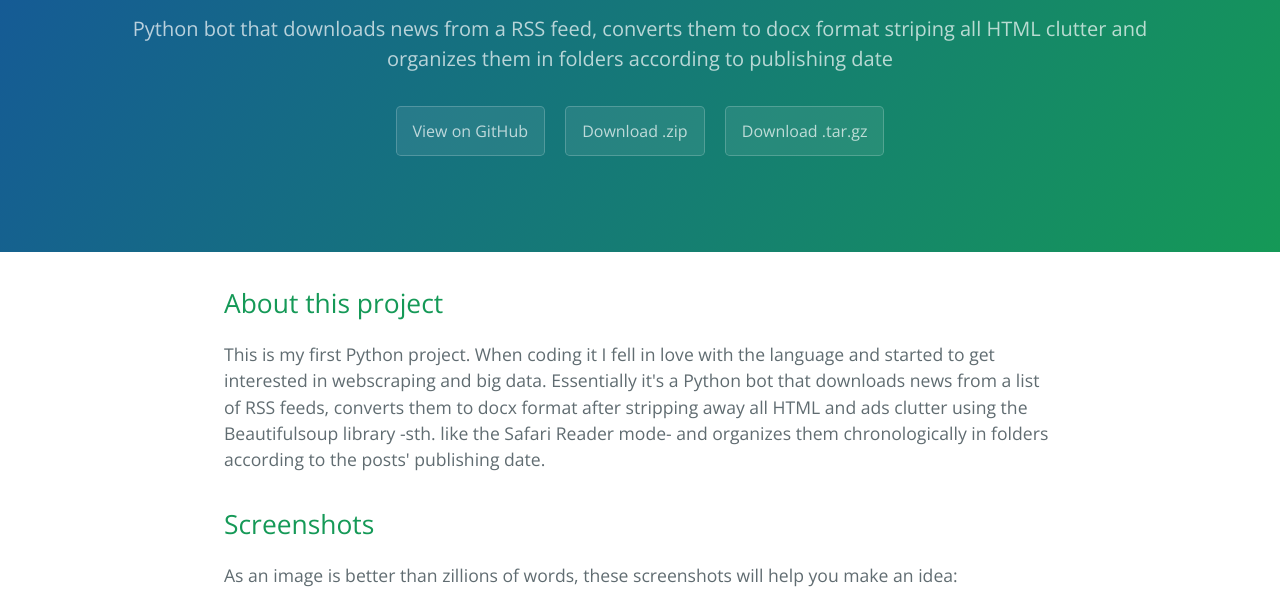
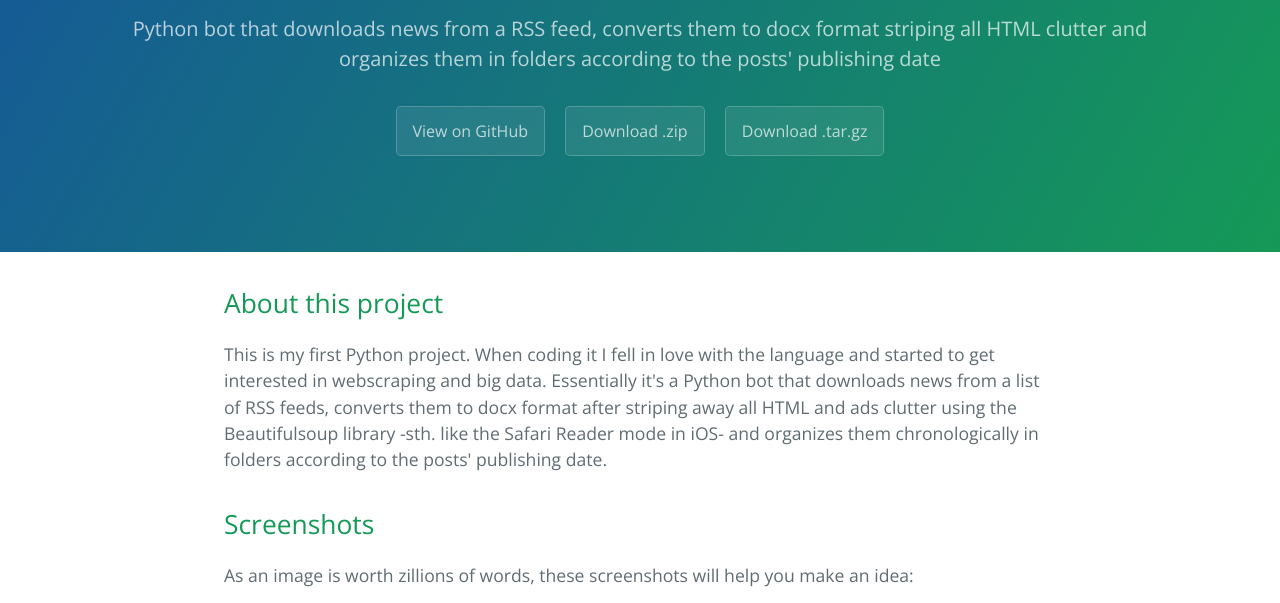
Before and after one commit to joandelason/rssbot, a plain HTML site: page index.html in a window 1280 px wide. Shown: the part 161-764 px from the top of the page. Drawn offline with nearby package versions, Linux system fonts and the light colour scheme; grey boxes are pictures that could not be loaded.

```diff
--- a/index.html
+++ b/index.html
@@ -12,7 +12,7 @@
   <body>
     <section class="page-header">
       <h1 class="project-name">Python RSS scraper</h1>
-      <h2 class="project-tagline">Python bot that downloads news from a RSS feed, converts them to docx format striping all HTML clutter and organizes them in folders according to publishing date</h2>
+      <h2 class="project-tagline">Python bot that downloads news from a RSS feed, converts them to docx format striping all HTML clutter and organizes them in folders according to the posts&#39; publishing date</h2>
       <a href="https://github.com/joandelason/rssbot" class="btn">View on GitHub</a>
       <a href="https://github.com/joandelason/rssbot/zipball/master" class="btn">Download .zip</a>
       <a href="https://github.com/joandelason/rssbot/tarball/master" class="btn">Download .tar.gz</a>
@@ -23,12 +23,12 @@
 <a id="about-this-project" class="anchor" href="#about-this-project" aria-hidden="true"><span class="octicon octicon-link"></span></a>About this project</h2>
 
 <p>This is my first Python project. When coding it I fell in love with the language and started to get interested in webscraping and big data.
-Essentially it's a Python bot that downloads news from a list of RSS feeds, converts them to docx format after stripping away all HTML and ads clutter using the Beautifulsoup library -sth. like the Safari Reader mode- and organizes them chronologically in folders according to the posts' publishing date. </p>
+Essentially it's a Python bot that downloads news from a list of RSS feeds, converts them to docx format after striping away all HTML and ads clutter using the Beautifulsoup library -sth. like the Safari Reader mode in iOS- and organizes them chronologically in folders according to the posts' publishing date. </p>
 
 <h2>
 <a id="screenshots" class="anchor" href="#screenshots" aria-hidden="true"><span class="octicon octicon-link"></span></a>Screenshots</h2>
 
-<p>As an image is better than zillions of words, these screenshots will help you make an idea:</p>
+<p>As an image is worth zillions of words, these screenshots will help you make an idea:</p>
 
 <p><img src="https://cloud.githubusercontent.com/assets/15065645/10857587/3c18add4-7f4f-11e5-8f20-89b1a3b52ae6.png" alt="overview"></p>
 
```
Also changed, not shown: params.json (+1 -1 lines).
